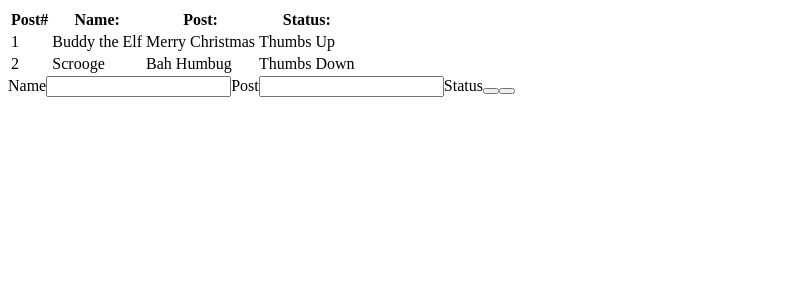
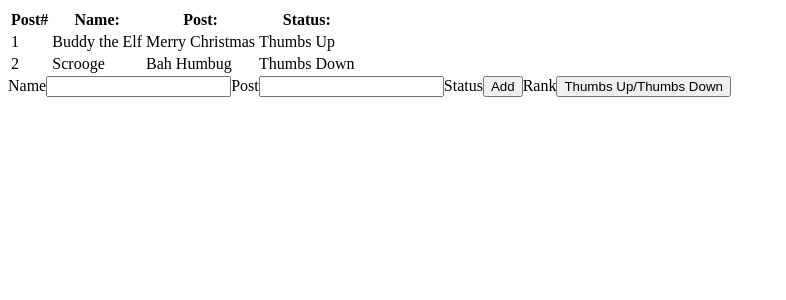
Before and after one commit to sarah-lee-1/Social-Feed, a React (Create React App) app: page / in a window 1280 px wide. Shown: the top 300 px of the page, without its empty margins (0-786 px from the left). Built offline with nearby package versions, Linux system fonts and the light colour scheme.

Commit message:
Made App and Add Entry Form updates

```diff
--- a/src/App.js
+++ b/src/App.js
@@ -6,10 +6,17 @@ function App() {
 
   const [entries, setEntries] = useState([{Index: '', name: 'Buddy the Elf', post: 'Merry Christmas', status: 'Thumbs Up'}, {index: '', name: 'Scrooge', post: 'Bah Humbug', status: 'Thumbs Down'}])
 
+  function addNewEntry(entry) {
+
+    let tempEntries = [...entries, entry];
+
+    setEntries(tempEntries);
+  }
+
   return (
     <div>
       <DisplayEntries parentEntries={entries}/>
-      <AddEntryForm />
+      <AddEntryForm addNewEntryProperty={addNewEntry}/>
     </div>
   );
 }
--- a/src/Components/AddEntry/AddEntryForm.jsx
+++ b/src/Components/AddEntry/AddEntryForm.jsx
@@ -6,6 +6,16 @@ const AddEntryForm = (props) => {
     const [name, setName] = useState('');
     const [post, setPost] = useState('');
 
+    function handleSubmit(event) {
+        event.preventDefault();
+        let newEntry = {
+            name: name,
+            post: post
+        }
+        console.log(newEntry);
+        props.addNewEntryProperty(newEntry)
+    }
+
     return (
         <form>
             <label>Name</label>
@@ -13,8 +23,10 @@ const AddEntryForm = (props) => {
             <label>Post</label>
             <input type='paragraph' value={post} />
             <label>Status</label>
-            <button type='Thumbs Up' />
-            <button type='Thumbs Down' />
+            <button type='submit'>Add</button>
+            <label>Rank</label>
+            <button type='status'>Thumbs Up/Thumbs Down</button>
+            {/* <button type='submit'>Thumbs Down</button> */}
         </form>
      );
 }
```
